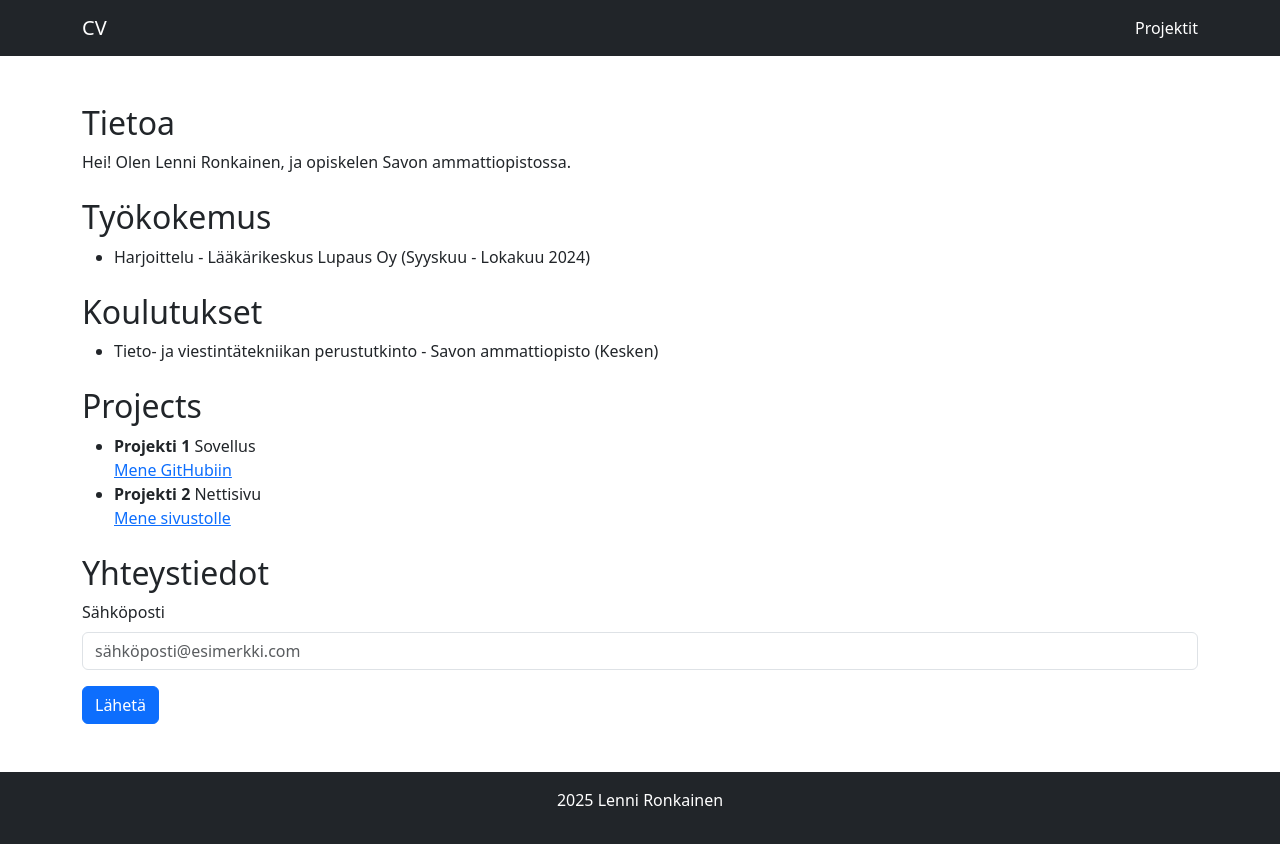
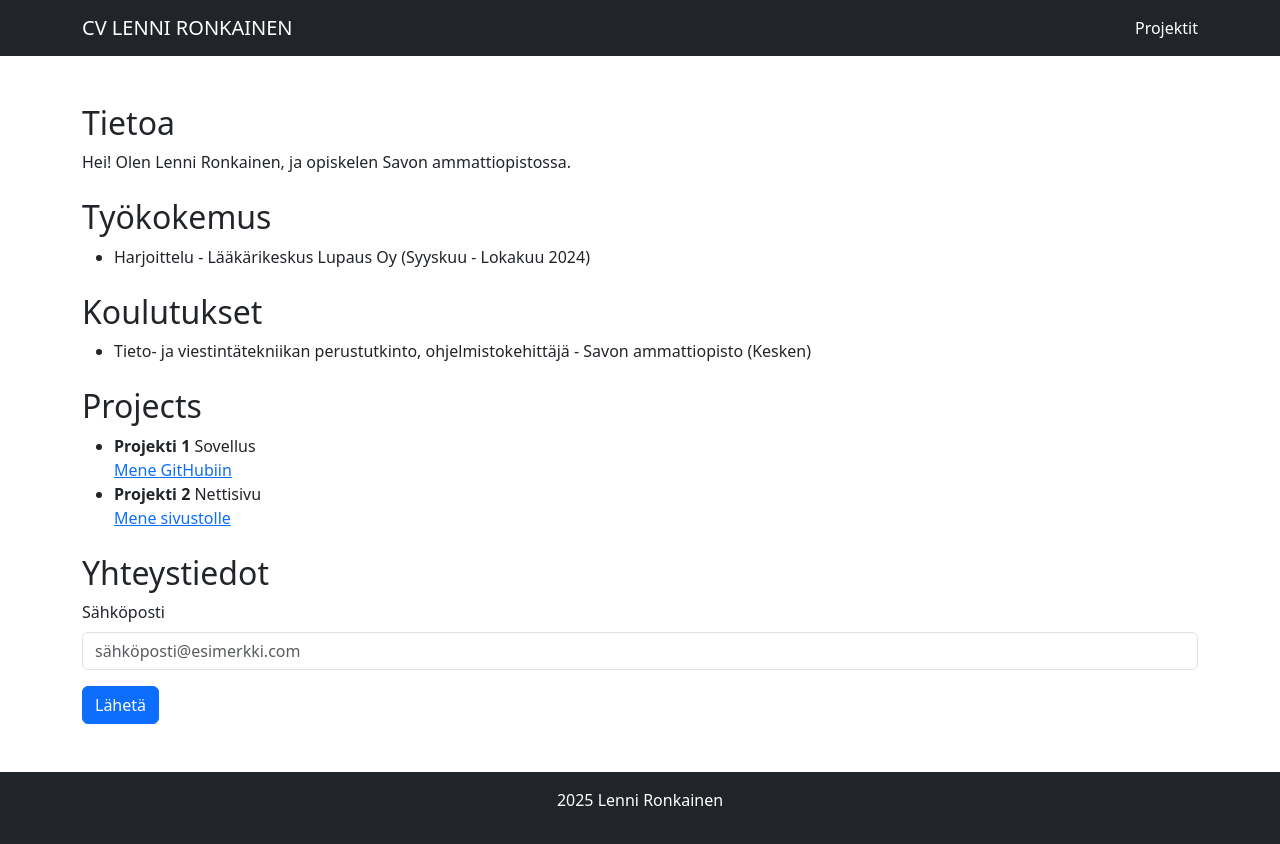
Before and after one commit to Lenniron/nettisivu, a plain HTML site: page index.html in a window 1280 px wide. Drawn offline with nearby package versions, Linux system fonts and the light colour scheme.

Commit message:
Update index.html

```diff
--- a/index.html
+++ b/index.html
@@ -14,7 +14,7 @@
 <body>
     <nav class="navbar navbar-dark bg-dark fixed-top">
         <div class="container">
-            <a class="navbar-brand" href="#">CV</a>
+            <a class="navbar-brand" href="#">CV LENNI RONKAINEN</a>
             <a class="nav-link text-white" href="#projects">Projektit</a>
         </div>
     </nav>
@@ -35,7 +35,7 @@
         <section id="education" class="mt-4">
             <h2>Koulutukset</h2>
             <ul>
-                <li>Tieto- ja viestintätekniikan perustutkinto - Savon ammattiopisto (Kesken)</li>
+                <li>Tieto- ja viestintätekniikan perustutkinto, ohjelmistokehittäjä - Savon ammattiopisto (Kesken)</li>
             </ul>
         </section>
 
```
